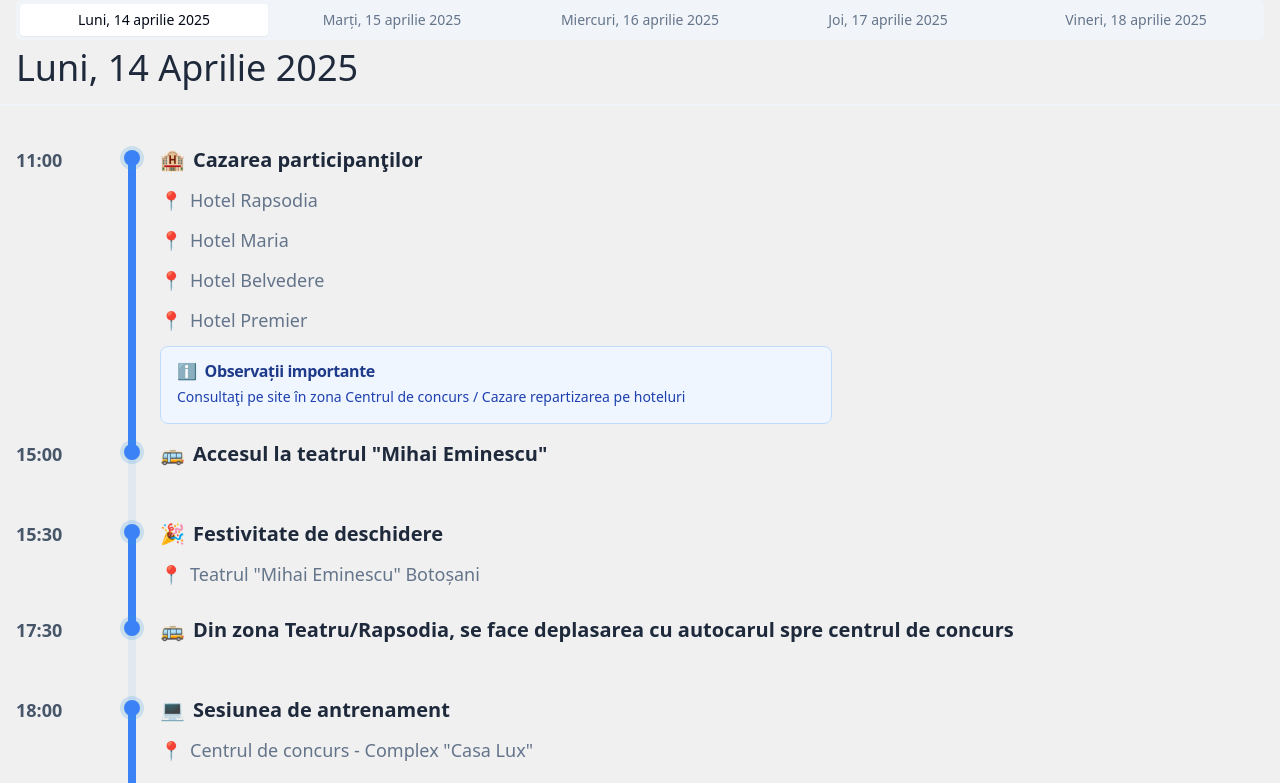
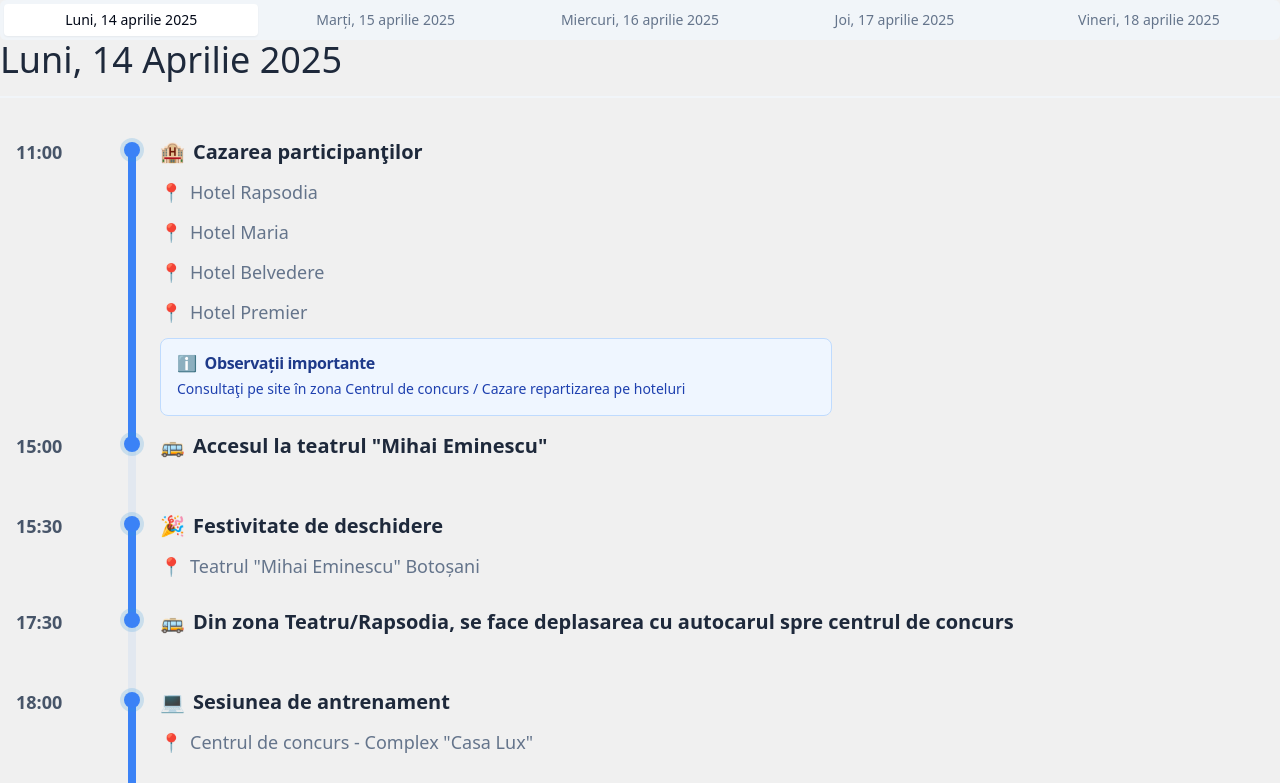
Before and after one commit to RobertPietraru/onigim2025, a SvelteKit app: page / in a window 1280 px wide. Shown: the top 783 px of the page. Built offline with nearby package versions, Linux system fonts and the light colour scheme.

Commit message:
removing padding

```diff
--- a/src/routes/+page.svelte
+++ b/src/routes/+page.svelte
@@ -40,6 +40,7 @@
 <main class="flex flex-col gap-4 bg-[#f0f0f0]">
     <Tabs.Root
         value={active_day.toString()}
+        class="p-0"
         onValueChange={() => {
             setTimeout(() => {
                 const height = document.body.scrollHeight;
@@ -47,10 +48,10 @@
             }, 100);
         }}
     >
-        <Tabs.List class="overflow-x-auto flex mx-4">
+        <Tabs.List class="overflow-x-auto flex mx-0">
             {#each days as day}
                 <Tabs.Trigger
-                    class="flex-1 min-w-fit px-4"
+                    class="flex-1 min-w-fit px-0"
                     onclick={() => {
                         if (day.date == 16) {
                             active_branch = "elev";
@@ -76,9 +77,9 @@
         </Tabs.List>
 
         {#each days as day}
-            <Tabs.Content value={day.date.toString()}>
+            <Tabs.Content value={day.date.toString()} class="p-0 m-0">
                 <h2
-                    class="text-slate-800 text-2xl sm:text-3xl lg:text-4xl sm:mb-10 pb-4 border-b-2 border-slate-100 px-4"
+                    class="text-slate-800 text-2xl sm:text-3xl lg:text-4xl sm:mb-10 pb-4 border-b-2 border-slate-100 px-0"
                 >
                     <span>{day.day}, {day.date} Aprilie 2025</span>
                 </h2>
@@ -92,7 +93,8 @@
 
 {#snippet Activity(act: (typeof program)[number]["activities"][number])}
     <div
-        class="flex flex-col pt-4 md:pt-0 md:flex-row {!(
+
+        class="flex flex-col pt-4 md:pt-0 md:flex-row  p-0 mx-0 {!(
             'mainActivity' in act.activity && !act.activity.mainActivity
         )
             ? 'bg-muted md:bg-inherit'
@@ -112,6 +114,7 @@
                 <Separator
                     orientation="horizontal"
                     class="flex-1 h-[4px] mx-4 md:hidden"
+
                 />
             {/if}
             {#if act.end}
```
